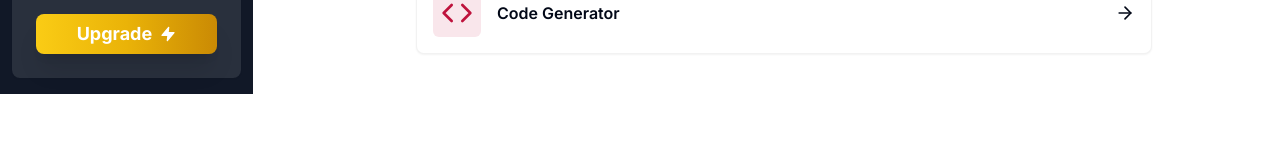
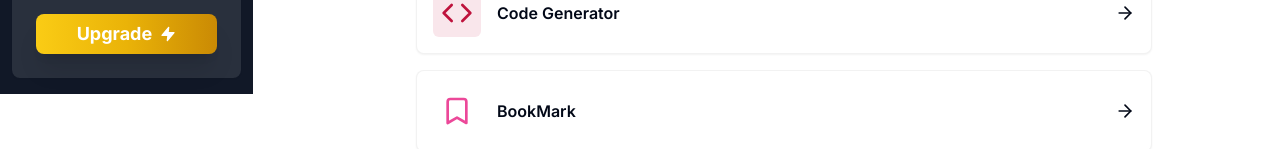
Before and after one commit to jondereck/genio_ai, a Next.js app: page /dashboard in a window 1280 px wide. Shown: the part 706-855 px from the top of the page. Before the commit the page ends 800 px from the top, so only its background shows below. Built offline with nearby package versions, Linux system fonts and the light colour scheme; no server answers.

Commit message:
update-sideabar

```diff
--- a/app/(dashboard)/(routes)/dashboard/page.tsx
+++ b/app/(dashboard)/(routes)/dashboard/page.tsx
@@ -10,7 +10,8 @@ import {
   Code,
   Settings,
   ArrowRight,
-  VenetianMask
+  VenetianMask,
+  Bookmark
 } from "lucide-react";
 
 import { cn } from "@/lib/utils";
@@ -59,6 +60,12 @@ const tools = [
     bgColor: "bg-rose-700/10",
     href: "/code",
   },
+  {
+    label: "BookMark",
+    icon: Bookmark,
+    href: "/bookmarks",
+    color: "text-pink-500"
+  },
 
 
 ]
--- a/components/sidebars.tsx
+++ b/components/sidebars.tsx
@@ -13,7 +13,8 @@ import {
   Music,
   Code,
   Settings,
-  VenetianMask
+  VenetianMask,
+  Bookmark
 } from "lucide-react";
 import FreeCounter from "./free-counter";
 import Loading from "@/app/loading";
@@ -65,6 +66,12 @@ const routes = [
     icon: Code,
     href: "/code",
     color: "text-rose-700"
+  },
+  {
+    label: "BookMark",
+    icon: Bookmark,
+    href: "/bookmarks",
+    color: "text-pink-500"
   },
 
   {
```
